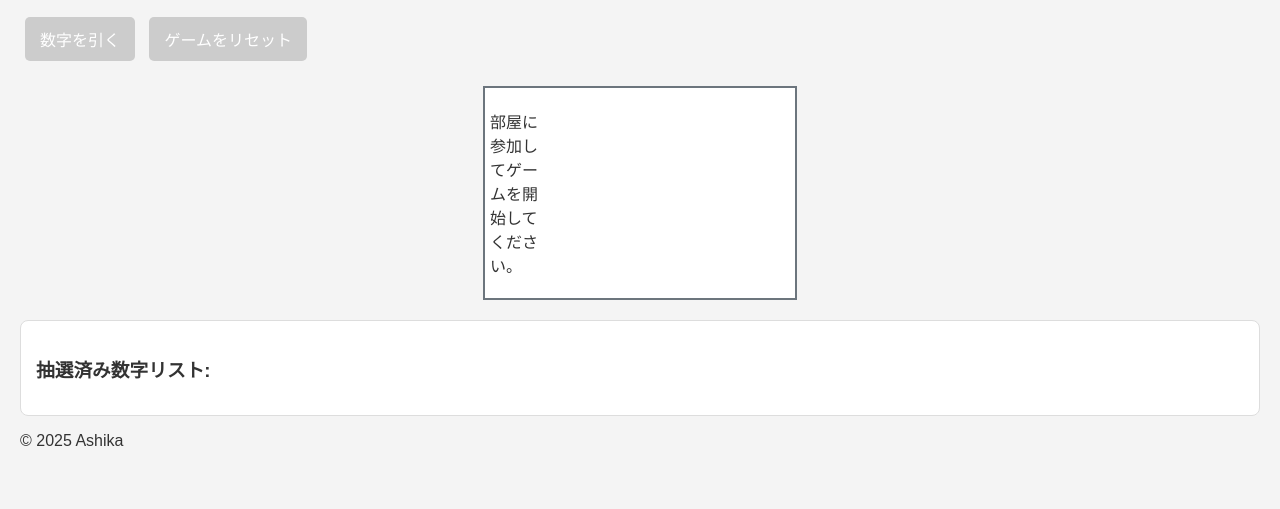
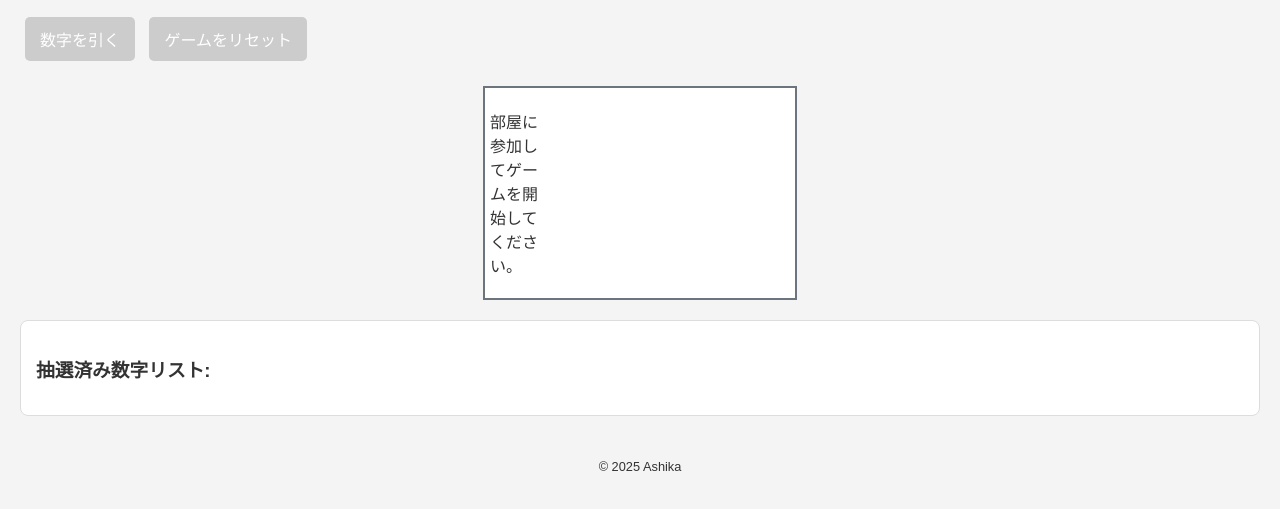
Before and after one commit to Ashika-18/bingo_game, a website: page public/index.html in a window 1280 px wide. Shown: the part 349-858 px from the top of the page. Before the commit the page ends 819 px from the top, so only its background shows below. Drawn offline with nearby package versions, Linux system fonts and the light colour scheme; no server answers.

Commit message:
コピーライト修正

```diff
--- a/public/style.css
+++ b/public/style.css
@@ -122,3 +122,10 @@ button:disabled {
     font-size: 0.9em;
     color: #0056b3;
 }
+
+footer {
+    text-align: center; /* テキストを中央揃えにする */
+   margin-top: 20px; /* 上に少し余白を追加 (任意) */
+   padding: 10px 0;   /* 上下のパディングを追加 (任意) */
+   font-size: 0.8em;
+}
```
